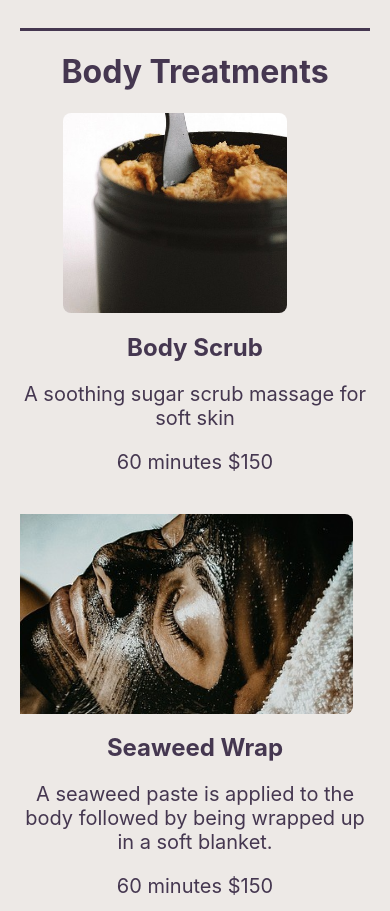
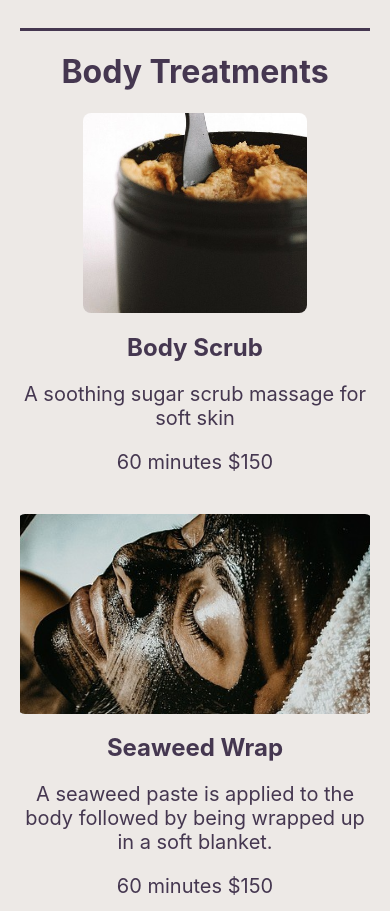
Before and after one commit to LaurenCummings/spa-project, a React (Vite) app: page / in a window 390 px wide. Shown: the part 5372-6283 px from the top of the page. Built offline with nearby package versions, Linux system fonts and the light colour scheme; a web font is replaced by a local one.

Commit message:
delected body treatment image margin on smaller screen

```diff
--- a/src/css/BodyTreatments.css
+++ b/src/css/BodyTreatments.css
@@ -37,4 +37,8 @@
     .body-treatment-service {
         flex-direction: column;
     }
+
+    .body-treatment-service img {
+        margin: 0px;
+    }
 }
```
